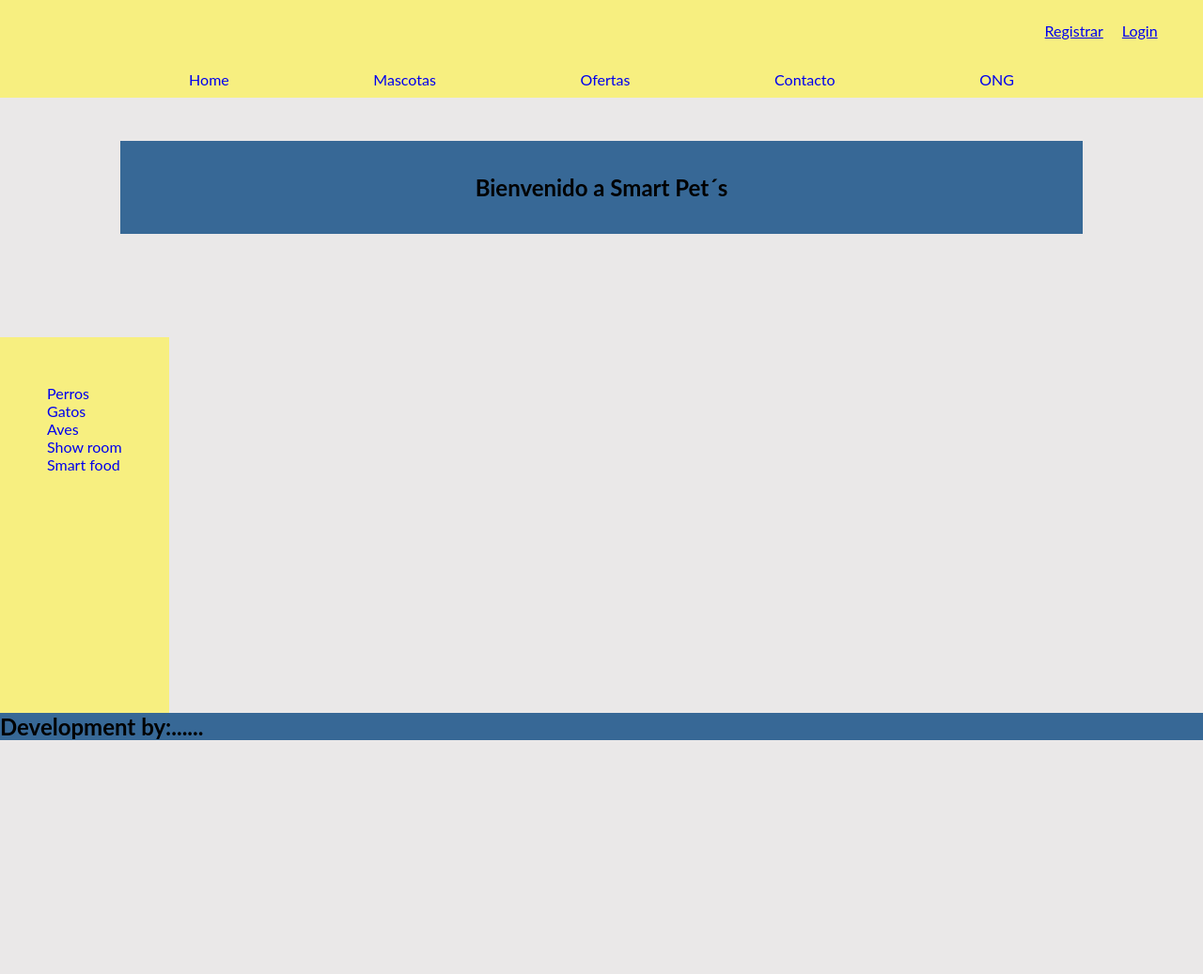
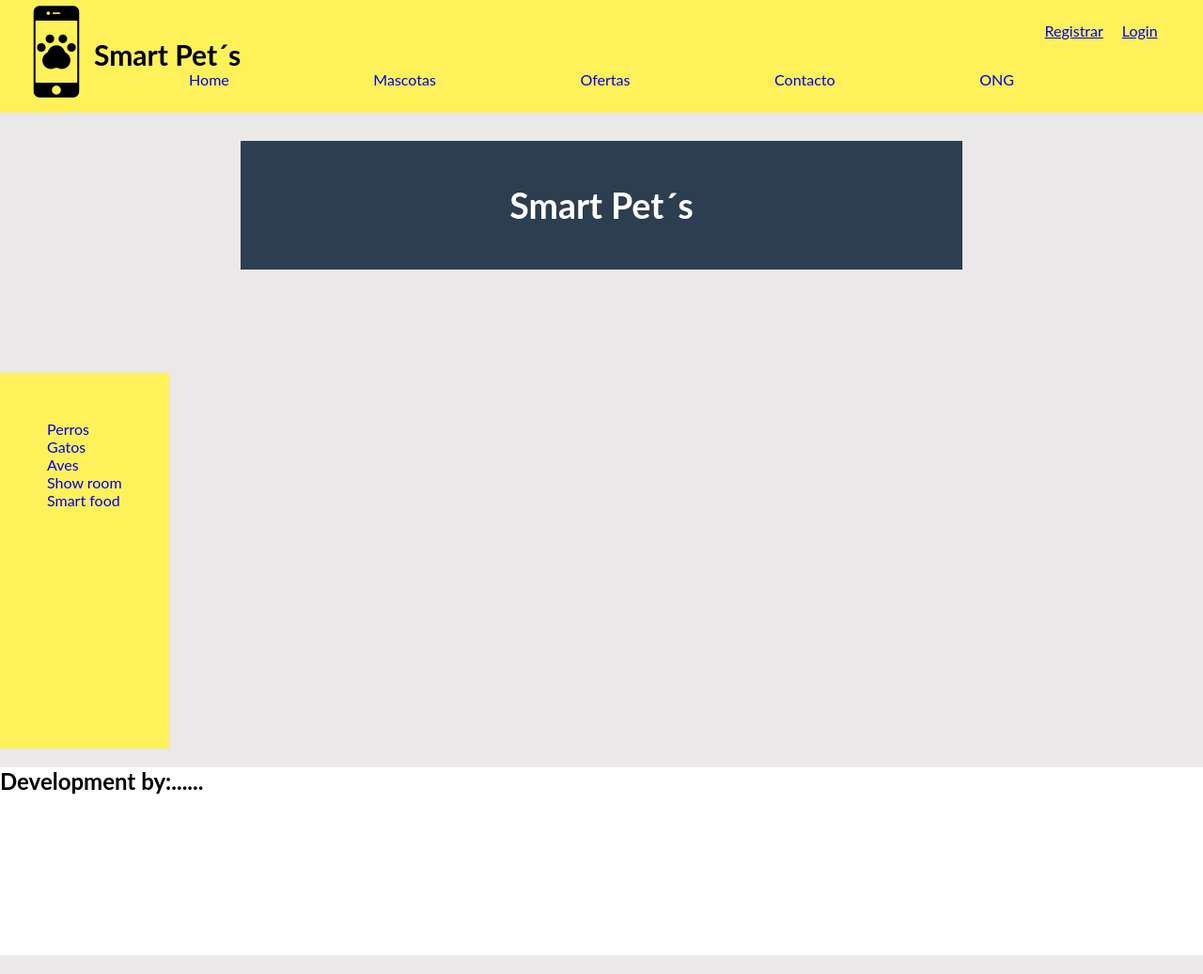
Before and after one commit to esmowin/dh-trabajo-integrador, a PHP site: page /home.php in a window 1280 px wide. Shown: the whole page at 94% size. Before the commit the page ends 788 px from the top, so only its background shows below. Run offline with PHP 8.4, Linux system fonts and the light colour scheme.

Commit message:
Agregue alguas de variantes de colores

```diff
--- a/css/footer.css
+++ b/css/footer.css
@@ -1,6 +1,6 @@
 
 footer{
-  background-color: #376896;
+  background-color: #FFFFFF;  /* Azul: #2C3E50  Primer Azul: #376896*/
   clear: both;
 
 
@@ -8,6 +8,7 @@ footer{
 }
 
 footer h2{
-display: inline;
+display: inline-inline-block;
+height: 200px;
 
 }
--- a/css/header.css
+++ b/css/header.css
@@ -2,8 +2,9 @@ header {
   position: fixed;
   top: 0px;
   left: 0px;
-  background-color: #F7EF80;
+  background-color:  #fff159;   /* Verde: #18BC9C Amarillo: #F7EF80 AmarilloML:#fff159 Naranja: #f60  Gris: #EAE8E8 */
   width: 100vw;
+  height: 120px;
 
 
 }
@@ -25,6 +26,21 @@ header {
   padding-right:6vw;
   padding-top: 10px;
   padding-bottom: 10px;
+
+}
+
+.imagenBar{
+  position: absolute;
+  top:5px;
+  left:10px;
+  width: 100px;
+}
+
+.textoLogo{
+  position: absolute;
+  top:15px;
+  left:100px;
+  font-size: 30px;
 
 }
 
@@ -53,8 +69,10 @@ header {
 .title{
 
   margin: 150px auto 10px;
-  width: 80%;
+  width: 60%;
   padding: 15px;
-  background-color: #376896;
+  color: #FFFFFF;
+  background-color: #2C3E50;    /* Azul: #2C3E50  Primer Azul: #376896*/
   text-align: center;
+  font-size: 25px;
 }
--- a/css/sideBar.css
+++ b/css/sideBar.css
@@ -4,7 +4,8 @@
   float: left;
   max-width: 200px;
   height: 400px;
-  background-color: #F7EF80;
+  background-color:  #fff159;  /* Verde: #18BC9C Amarillo: #F7EF80 AmarilloML:#fff159 Naranja: #f60  Gris: #EAE8E8 */
+  margin-bottom: 20px;
   padding: 50px;
   margin-top: 100px;
 }
--- a/home.php
+++ b/home.php
@@ -11,6 +11,10 @@
   <body>
 
     <header>
+
+      <img class="imagenBar" src="images/logo.png" alt="">
+      <h2 class="textoLogo" >Smart Pet´s</h2>
+
       <nav class="usuario">
         <a href="registro.php">Registrar</a>
         <a href="login.php">Login</a>
@@ -30,7 +34,7 @@
 
 
     <section class="title">
-      <h1>Bienvenido a Smart Pet´s</h1>
+      <h1>Smart Pet´s</h1>
     </section>
 
     <nav class="sideBar">
```
